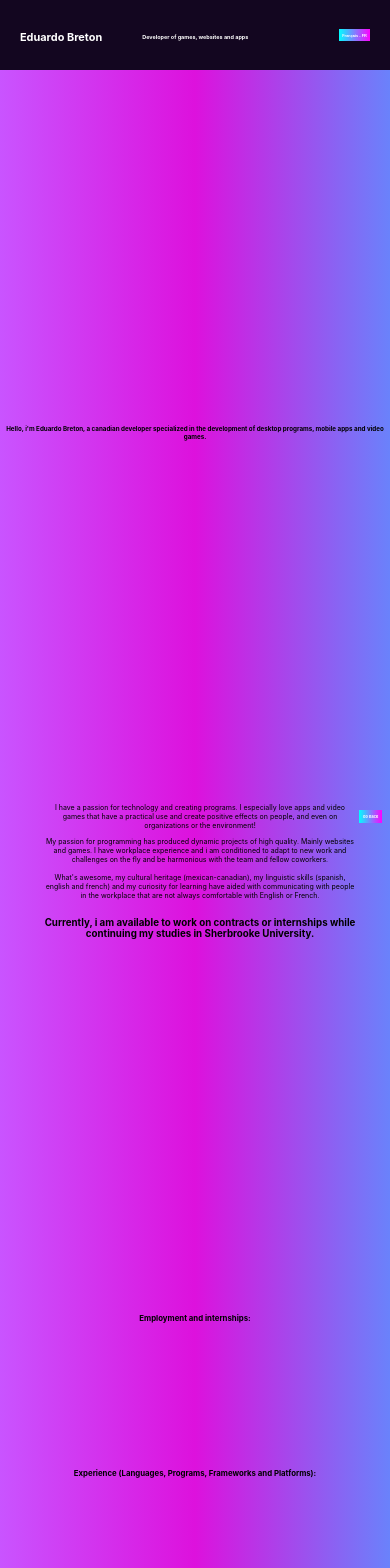
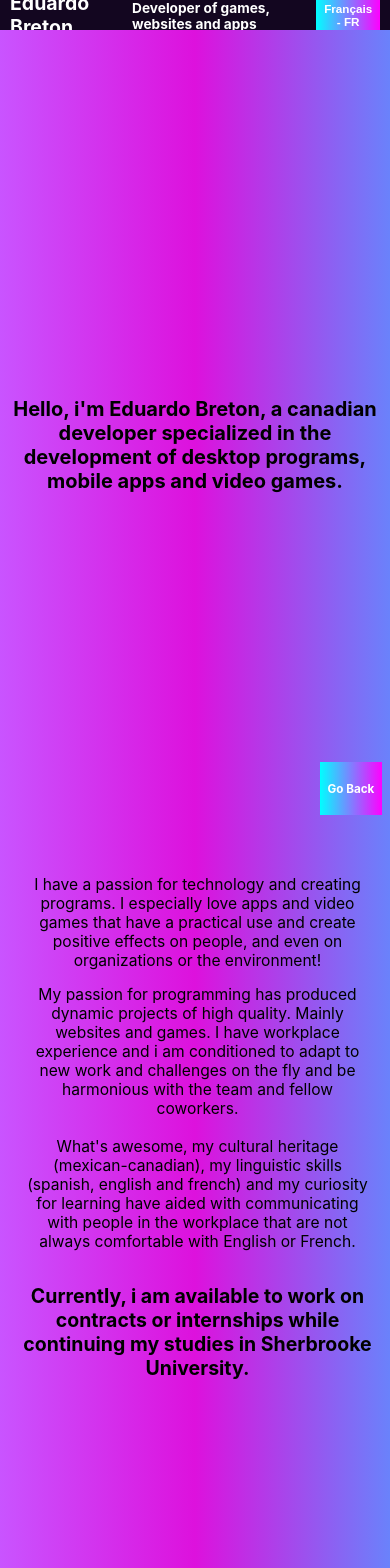
Before and after one commit to juasjuasie/EduardoBretonDevWebsite, a React (Create React App) app: page /about in a window 390 px wide. Shown: the top 1568 px of the page. Built offline with nearby package versions, Linux system fonts and the light colour scheme.

Commit message:
usable mobile version

```diff
--- a/src/App.css
+++ b/src/App.css
@@ -344,3 +344,137 @@ th {
   from {transform: translateY(-10rem); opacity: 0;}
   to {transform: translateY(0); opacity: 1;}
 }
+
+@media only screen and (max-width: 768px) {
+  .grid-container{
+    display: grid;
+    grid-template-areas:
+    "header"
+    "main"
+    "footer";
+    grid-template-columns: 1fr;
+    grid-template-rows: 3rem 1fr 2rem;
+    height: 100%;
+  }
+
+  .header, .footer{
+    padding: 1rem;
+  }
+
+  .brand a{
+    font-size: 5vw;
+  }
+
+  .header-side{
+    padding-left: 2rem;
+    font-size: 3vw;
+    padding-top: 0.5vw;
+  }
+
+  .menu-list li
+  {
+    width: 80vw;
+    height: 10vh;
+  }
+
+  .menu-list p {
+    font-size: 4vw;
+  }
+
+  .section a {
+    font-size: 4vw;
+  }
+
+  .home-main-image{
+    max-width: 90%;
+  }
+
+  .home-main-image img{
+    max-width: 90%;
+  }
+
+  .button{
+    padding: 2vw;
+    font-size: 3vw;
+  }
+
+  .about-list{
+    width: 90vw;
+    max-height: 20rem;
+  }
+
+  .logo-list img {
+    margin-right: 5rem;
+    margin-top: 1.5rem;
+  }
+
+  .paragraph {
+    font-size: 4vw;
+    padding-left: 0.5rem;
+  }
+
+  .bold {
+    font-size: 5vw;
+  }
+
+  .title {
+    font-size: 2rem;
+  }
+
+  .list-intro {
+    font-size: 4vw;
+    padding-left: 1rem;
+    padding-right: 1rem;
+  }
+
+  .paragraph-group{
+    padding-bottom: 20rem;
+  }
+
+  .paragraph-limiter{
+    padding-left: 2vh;
+    padding-right: 2vh;
+  }
+
+  .p-with-address{
+    display: block;
+  }
+
+  .contact-title-section{
+    padding-top: 2vh;
+    padding-bottom: 2vh;
+  }
+
+  .padding-list{
+   padding-left: 1rem;
+  }
+
+  .table-contact{
+    font-size: 4vw;
+  }
+
+  th, td{
+    padding: 5px;
+  }
+
+  .project-table {
+    padding-left: 1.5rem;
+    padding-right: 1.5rem;
+    padding-top: 5rem;
+    margin-bottom: 6rem;
+  }
+
+  .form{
+    width: 90%;
+    padding-bottom: 5vh;
+  }
+
+  .email{
+    margin-bottom: 0.5rem;
+  }
+
+  .question-text-area{
+    font-size: 4vh;
+    margin-bottom: 0.5rem;
+  }
+}
```
